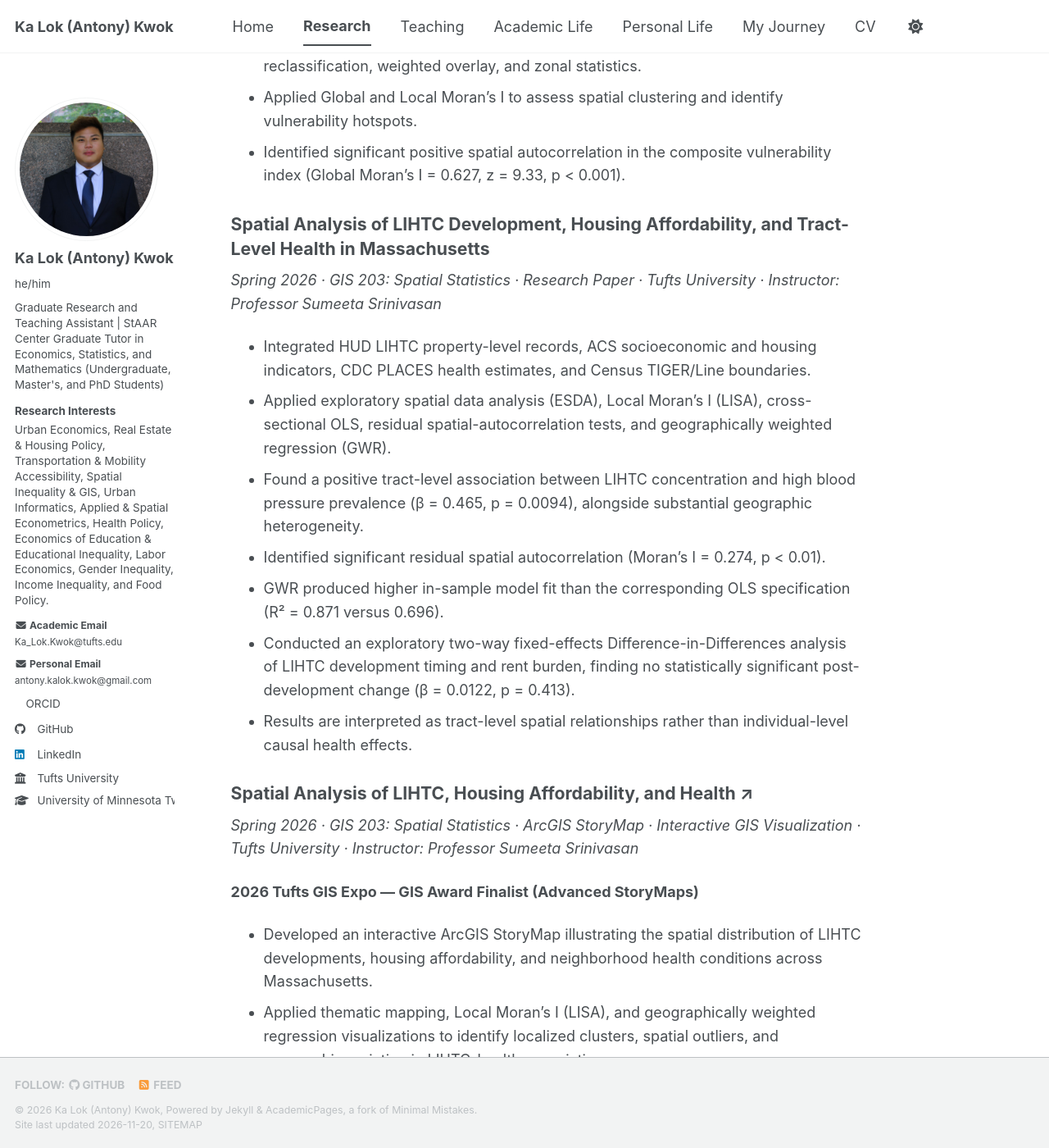
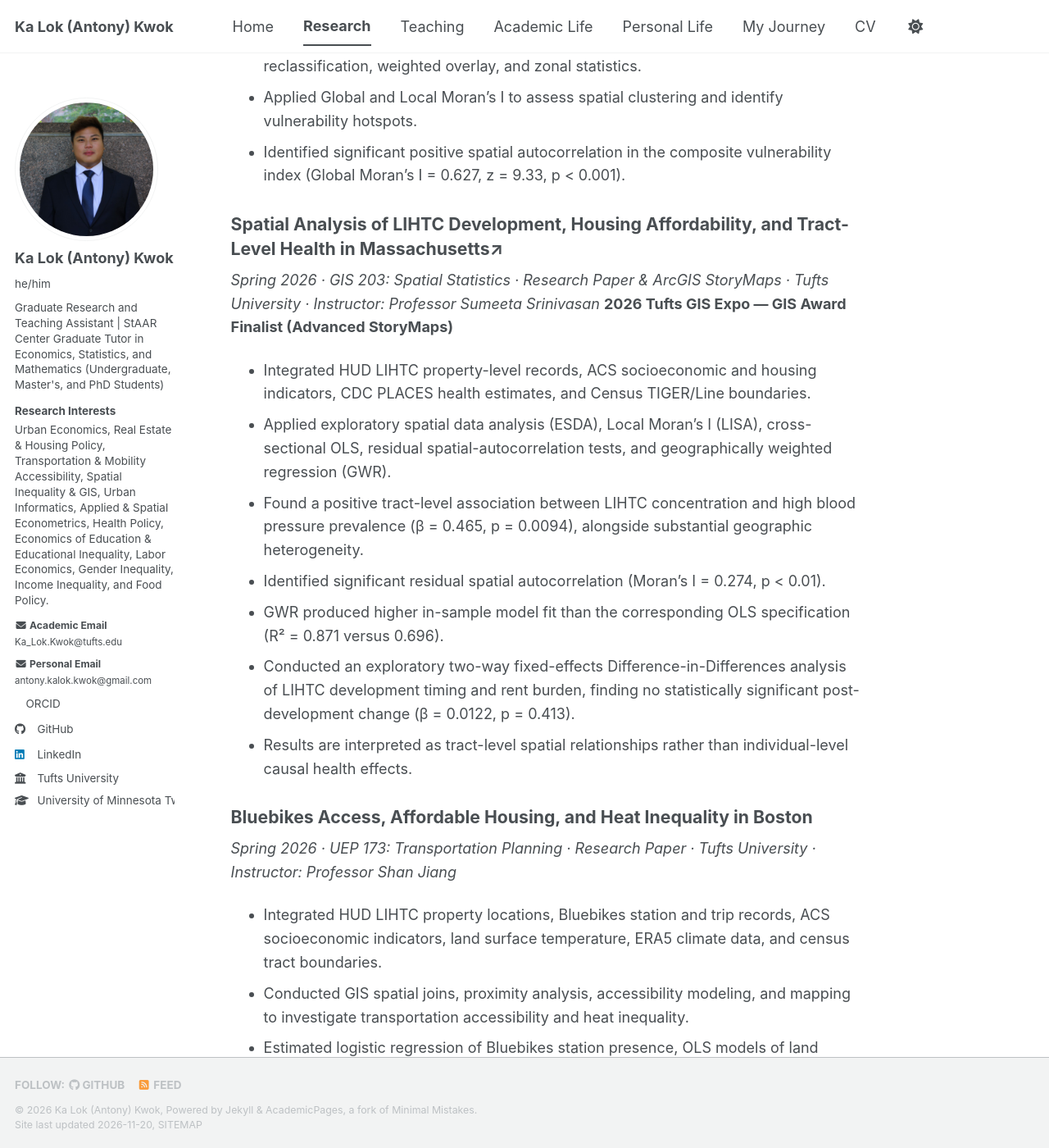
Before and after one commit to AntonyKaLokKwok/AntonyKaLokKwok.github.io, a Jekyll site: the page built from _pages/research.md, in a window 1280 px wide and 1400 px high, scrolled down 3932 px. Shown: the whole window at 82% size. Built offline with Jekyll 4.4.1, drawn with Linux system fonts in a browser that asks for light colours; a style sheet for code colours, icons or effects is not loaded.

Commit message:
Revise research entries and remove outdated project
Updated research section with new titles, links, and details. Removed a previous project on LIHTC and health analysis.

```diff
--- a/_pages/research.md
+++ b/_pages/research.md
@@ -131,10 +131,10 @@ Coauthor; Professor Justin Hollander designated as primary presenter.
 - Applied Global and Local Moran’s I to assess spatial clustering and identify vulnerability hotspots.
 - Identified significant positive spatial autocorrelation in the composite vulnerability index (Global Moran’s I = 0.627, z = 9.33, p < 0.001).
 
-### Spatial Analysis of LIHTC Development, Housing Affordability, and Tract-Level Health in Massachusetts
+### [Spatial Analysis of LIHTC Development, Housing Affordability, and Tract-Level Health in Massachusetts↗](https://storymaps.arcgis.com/stories/9cdf1d44cebd4872a843927d8724f69a)
 
-*Spring 2026 · GIS 203: Spatial Statistics · Research Paper · Tufts University · Instructor: Professor Sumeeta Srinivasan*
-
+*Spring 2026 · GIS 203: Spatial Statistics · Research Paper &  ArcGIS StoryMaps · Tufts University · Instructor: Professor Sumeeta Srinivasan*
+**2026 Tufts GIS Expo — GIS Award Finalist (Advanced StoryMaps)**
 - Integrated HUD LIHTC property-level records, ACS socioeconomic and housing indicators, CDC PLACES health estimates, and Census TIGER/Line boundaries.
 - Applied exploratory spatial data analysis (ESDA), Local Moran’s I (LISA), cross-sectional OLS, residual spatial-autocorrelation tests, and geographically weighted regression (GWR).
 - Found a positive tract-level association between LIHTC concentration and high blood pressure prevalence (β = 0.465, p = 0.0094), alongside substantial geographic heterogeneity.
@@ -142,16 +142,6 @@ Coauthor; Professor Justin Hollander designated as primary presenter.
 - GWR produced higher in-sample model fit than the corresponding OLS specification (R² = 0.871 versus 0.696).
 - Conducted an exploratory two-way fixed-effects Difference-in-Differences analysis of LIHTC development timing and rent burden, finding no statistically significant post-development change (β = 0.0122, p = 0.413).
 - Results are interpreted as tract-level spatial relationships rather than individual-level causal health effects.
-
-### [Spatial Analysis of LIHTC, Housing Affordability, and Health ↗](https://storymaps.arcgis.com/stories/9cdf1d44cebd4872a843927d8724f69a)
-
-*Spring 2026 · GIS 203: Spatial Statistics · ArcGIS StoryMap · Interactive GIS Visualization · Tufts University · Instructor: Professor Sumeeta Srinivasan*
-
-**2026 Tufts GIS Expo — GIS Award Finalist (Advanced StoryMaps)**
-
-- Developed an interactive ArcGIS StoryMap illustrating the spatial distribution of LIHTC developments, housing affordability, and neighborhood health conditions across Massachusetts.
-- Applied thematic mapping, Local Moran’s I (LISA), and geographically weighted regression visualizations to identify localized clusters, spatial outliers, and geographic variation in LIHTC-health associations.
-- Visualized stronger positive local associations between LIHTC intensity and high blood pressure in parts of Central and Western Massachusetts and weaker or negative associations in Greater Boston.
 
 ### Bluebikes Access, Affordable Housing, and Heat Inequality in Boston
 
```
